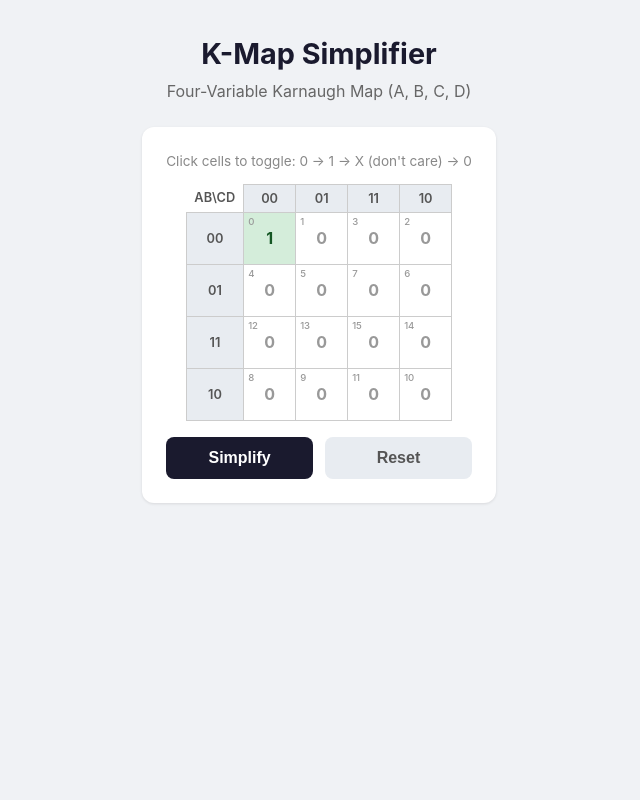
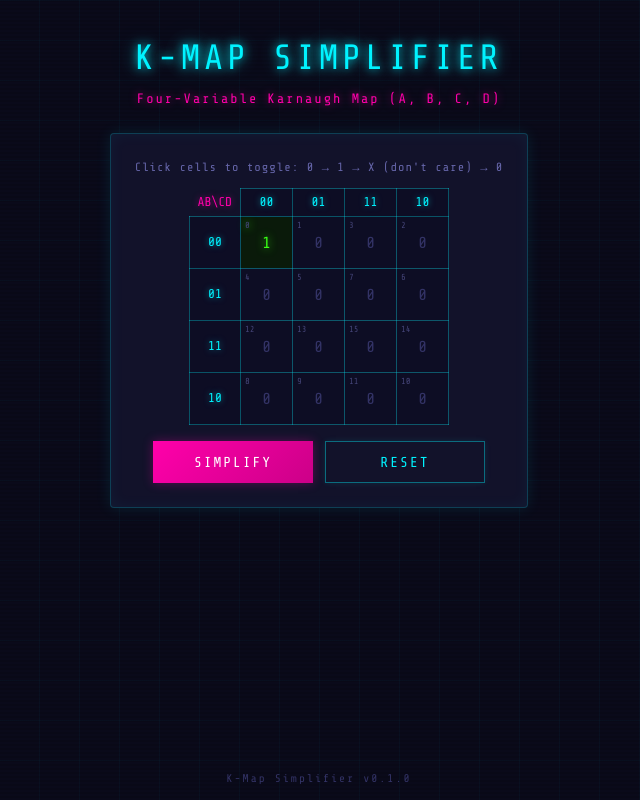
Before and after one commit to rshcs/k-map-simplifier, a plain HTML site: page templates/index.html in a window 1280 px wide. Both pictures are taken after a click on the element "0 0". Shown: the whole page, without its empty margins (321-961 px from the left). Drawn offline with nearby package versions, Linux system fonts and the light colour scheme.

Commit message:
feat[NoIssue]: Neon design added

```diff
--- a/static/css/style.css
+++ b/static/css/style.css
@@ -5,47 +5,95 @@
 }
 
 body {
-  font-family: -apple-system, BlinkMacSystemFont, 'Segoe UI', Roboto, 'Helvetica Neue', Arial, sans-serif;
-  background: #f0f2f5;
-  color: #333;
+  font-family: 'Share Tech Mono', monospace;
+  background: #0a0a1a;
+  color: #c0c0e0;
   line-height: 1.5;
   min-height: 100vh;
   display: flex;
   justify-content: center;
+  position: relative;
+  overflow-x: hidden;
+}
+
+body::before {
+  content: '';
+  position: fixed;
+  top: 0;
+  left: 0;
+  width: 100%;
+  height: 100%;
+  background-image:
+    linear-gradient(rgba(0, 243, 255, 0.03) 1px, transparent 1px),
+    linear-gradient(90deg, rgba(0, 243, 255, 0.03) 1px, transparent 1px);
+  background-size: 40px 40px;
+  pointer-events: none;
+  z-index: 0;
+}
+
+.scanlines {
+  position: fixed;
+  top: 0;
+  left: 0;
+  width: 100%;
+  height: 100%;
+  background: repeating-linear-gradient(
+    0deg,
+    transparent,
+    transparent 2px,
+    rgba(0, 0, 0, 0.08) 2px,
+    rgba(0, 0, 0, 0.08) 4px
+  );
+  pointer-events: none;
+  z-index: 1;
 }
 
 .container {
   width: 100%;
-  max-width: 500px;
+  max-width: 540px;
   margin: 2rem 1rem;
   text-align: center;
+  position: relative;
+  z-index: 2;
 }
 
 h1 {
-  font-size: 1.8rem;
-  font-weight: 700;
-  color: #1a1a2e;
+  font-size: 2.2rem;
+  font-weight: 400;
+  color: #00f3ff;
   margin-bottom: 0.25rem;
+  text-shadow:
+    0 0 10px rgba(0, 243, 255, 0.8),
+    0 0 20px rgba(0, 243, 255, 0.4),
+    0 0 40px rgba(0, 243, 255, 0.2);
+  letter-spacing: 4px;
+  text-transform: uppercase;
 }
 
 .subtitle {
-  color: #666;
+  color: #ff00aa;
   margin-bottom: 1.5rem;
-  font-size: 1rem;
+  font-size: 0.85rem;
+  text-shadow: 0 0 8px rgba(255, 0, 170, 0.6);
+  letter-spacing: 2px;
 }
 
 .kmap-section {
-  background: #fff;
-  border-radius: 12px;
+  background: #12122a;
+  border-radius: 4px;
   padding: 1.5rem;
-  box-shadow: 0 1px 3px rgba(0,0,0,0.1);
+  border: 1px solid rgba(0, 243, 255, 0.2);
+  box-shadow:
+    0 0 15px rgba(0, 243, 255, 0.1),
+    inset 0 0 15px rgba(0, 243, 255, 0.05);
   display: inline-block;
 }
 
 .hint {
-  font-size: 0.85rem;
-  color: #888;
+  font-size: 0.75rem;
+  color: #6666aa;
   margin-bottom: 0.75rem;
+  letter-spacing: 1px;
 }
 
 /* K-Map Grid */
@@ -55,22 +103,25 @@ h1 {
 }
 
 .kmap-table th, .kmap-table td {
-  border: 1px solid #ccc;
+  border: 1px solid rgba(0, 243, 255, 0.3);
   text-align: center;
   vertical-align: middle;
 }
 
 .kmap-table th {
-  background: #e8ecf1;
+  background: #0d0d24;
   font-size: 0.8rem;
-  font-weight: 600;
-  color: #555;
+  font-weight: 400;
+  color: #00f3ff;
   padding: 4px 8px;
+  text-shadow: 0 0 6px rgba(0, 243, 255, 0.5);
 }
 
 .kmap-table th.corner {
   background: transparent;
   border: none;
+  color: #ff00aa;
+  text-shadow: 0 0 6px rgba(255, 0, 170, 0.5);
 }
 
 .kmap-cell {
@@ -78,19 +129,21 @@ h1 {
   height: 52px;
   cursor: pointer;
   font-size: 0.8rem;
-  font-weight: 500;
-  transition: background 0.15s;
+  font-weight: 400;
+  transition: all 0.15s;
   user-select: none;
   position: relative;
+  background: #0d0d24;
 }
 
 .kmap-cell:hover {
-  filter: brightness(0.95);
+  box-shadow: inset 0 0 12px rgba(0, 243, 255, 0.3);
+  border-color: rgba(0, 243, 255, 0.6);
 }
 
 .kmap-cell .cell-index {
-  font-size: 0.6rem;
-  color: #999;
+  font-size: 0.55rem;
+  color: #444477;
   position: absolute;
   top: 2px;
   left: 4px;
@@ -98,33 +151,35 @@ h1 {
 
 .kmap-cell .cell-value {
   font-size: 1rem;
-  font-weight: 700;
+  font-weight: 400;
 }
 
 .kmap-cell.val-0 {
-  background: #fff;
-  color: #999;
+  background: #0d0d24;
+  color: #333366;
 }
 
 .kmap-cell.val-1 {
-  background: #d4edda;
-  color: #155724;
+  background: #0a1a0a;
+  color: #39ff14;
+  text-shadow: 0 0 8px rgba(57, 255, 20, 0.8);
 }
 
 .kmap-cell.val-x {
-  background: #fff3cd;
-  color: #856404;
+  background: #1a0d00;
+  color: #ff6a00;
+  text-shadow: 0 0 8px rgba(255, 106, 0, 0.8);
 }
 
-/* Group coloring */
-.group-0 { background: #cce5ff !important; }
-.group-1 { background: #d4edda !important; }
-.group-2 { background: #f8d7da !important; }
-.group-3 { background: #e2d5f5 !important; }
-.group-4 { background: #fff3cd !important; }
-.group-5 { background: #d1ecf1 !important; }
-.group-6 { background: #fce4ec !important; }
-.group-7 { background: #e8f5e9 !important; }
+/* Group coloring — neon palette */
+.group-0 { background: #1a0033 !important; }
+.group-1 { background: #001a33 !important; }
+.group-2 { background: #33001a !important; }
+.group-3 { background: #003300 !important; }
+.group-4 { background: #333300 !important; }
+.group-5 { background: #003333 !important; }
+.group-6 { background: #330033 !important; }
+.group-7 { background: #1a1a00 !important; }
 
 /* Actions */
 .actions {
@@ -139,39 +194,49 @@ h1 {
   max-width: 160px;
   padding: 0.75rem;
   border: none;
-  border-radius: 8px;
-  font-size: 1rem;
-  font-weight: 600;
+  border-radius: 0;
+  font-family: 'Share Tech Mono', monospace;
+  font-size: 0.9rem;
+  font-weight: 400;
   cursor: pointer;
-  transition: background 0.15s;
+  transition: all 0.15s;
+  letter-spacing: 2px;
+  text-transform: uppercase;
 }
 
 #simplify-btn {
-  background: #1a1a2e;
+  background: linear-gradient(135deg, #ff00aa, #cc0088);
   color: #fff;
+  box-shadow: 0 0 10px rgba(255, 0, 170, 0.3);
 }
 
 #simplify-btn:hover {
-  background: #2d2d4a;
+  box-shadow: 0 0 20px rgba(255, 0, 170, 0.6), 0 0 40px rgba(255, 0, 170, 0.3);
+  background: linear-gradient(135deg, #ff2d95, #ff00aa);
 }
 
 #reset-btn {
-  background: #e8ecf1;
-  color: #555;
+  background: transparent;
+  color: #00f3ff;
+  border: 1px solid rgba(0, 243, 255, 0.4);
+  box-shadow: 0 0 6px rgba(0, 243, 255, 0.1);
 }
 
 #reset-btn:hover {
-  background: #d5d9e0;
+  box-shadow: 0 0 16px rgba(0, 243, 255, 0.4);
+  border-color: #00f3ff;
+  background: rgba(0, 243, 255, 0.05);
 }
 
 /* Error */
 .error {
   margin-top: 0.75rem;
   padding: 0.5rem 0.75rem;
-  background: #f8d7da;
-  color: #721c24;
-  border-radius: 6px;
-  font-size: 0.85rem;
+  background: #2a0000;
+  color: #ff3366;
+  border: 1px solid rgba(255, 51, 102, 0.3);
+  font-size: 0.8rem;
+  text-shadow: 0 0 6px rgba(255, 51, 102, 0.5);
 }
 
 .hidden { display: none; }
@@ -179,22 +244,26 @@ h1 {
 /* Expression */
 .expression {
   font-size: 1.6rem;
-  font-weight: 700;
-  color: #1a1a2e;
+  font-weight: 400;
+  color: #ffe600;
   padding: 0.75rem 1rem;
   margin-top: 1rem;
-  background: #f8f9fa;
-  border-radius: 8px;
-  border-left: 4px solid #1a1a2e;
-  font-family: 'Times New Roman', serif;
+  background: #0d0d24;
+  border: 1px solid rgba(255, 230, 0, 0.2);
+  font-family: 'Share Tech Mono', monospace;
   word-break: break-all;
   letter-spacing: 0.05em;
   text-align: center;
+  text-shadow:
+    0 0 8px rgba(255, 230, 0, 0.8),
+    0 0 16px rgba(255, 230, 0, 0.3);
+  box-shadow: 0 0 12px rgba(255, 230, 0, 0.1);
 }
 
 .overline {
   text-decoration: overline;
   text-decoration-thickness: 2px;
+  text-decoration-color: #ffe600;
 }
 
 .overline-var {
@@ -205,5 +274,19 @@ h1 {
 
 .plus {
   margin: 0 0.2em;
-  color: #555;
+  color: #00f3ff;
+  text-shadow: 0 0 6px rgba(0, 243, 255, 0.5);
 }
+
+.footer {
+  position: fixed;
+  bottom: 12px;
+  left: 0;
+  width: 100%;
+  text-align: center;
+  font-size: 0.7rem;
+  color: #333366;
+  letter-spacing: 2px;
+  z-index: 2;
+  pointer-events: none;
+}
--- a/static/js/script.js
+++ b/static/js/script.js
@@ -17,12 +17,12 @@ function expressionToHtml(expr) {
 }
 
 const COLORS_BG = [
-  '#cce5ff', '#d4edda', '#f8d7da', '#e2d5f5',
-  '#fff3cd', '#d1ecf1', '#fce4ec', '#e8f5e9'
+  '#1a0033', '#001a33', '#33001a', '#003300',
+  '#333300', '#003333', '#330033', '#1a1a00'
 ];
 const COLORS_BORDER = [
-  '#0066cc', '#28a745', '#dc3545', '#7b2d8e',
-  '#d39e00', '#17a2b8', '#e83e8c', '#2e7d32'
+  '#ff00ff', '#00ffff', '#ff0066', '#00ff66',
+  '#ffff00', '#00ffff', '#ff00aa', '#ccff00'
 ];
 
 const ROWS = ['00', '01', '11', '10'];
--- a/templates/index.html
+++ b/templates/index.html
@@ -4,9 +4,13 @@
 <meta charset="UTF-8">
 <meta name="viewport" content="width=device-width, initial-scale=1.0">
 <title>K-Map Simplifier</title>
+<link rel="preconnect" href="https://fonts.googleapis.com">
+<link rel="preconnect" href="https://fonts.gstatic.com" crossorigin>
+<link href="https://fonts.googleapis.com/css2?family=Share+Tech+Mono&display=swap" rel="stylesheet">
 <link rel="stylesheet" href="/static/css/style.css">
 </head>
 <body>
+<div class="scanlines"></div>
 <div class="container">
   <h1>K-Map Simplifier</h1>
   <p class="subtitle">Four-Variable Karnaugh Map (A, B, C, D)</p>
@@ -26,6 +30,7 @@
   </div>
 
 </div>
+<div class="footer">K-Map Simplifier v0.1.0</div>
 <script src="/static/js/script.js"></script>
 </body>
 </html>
```
